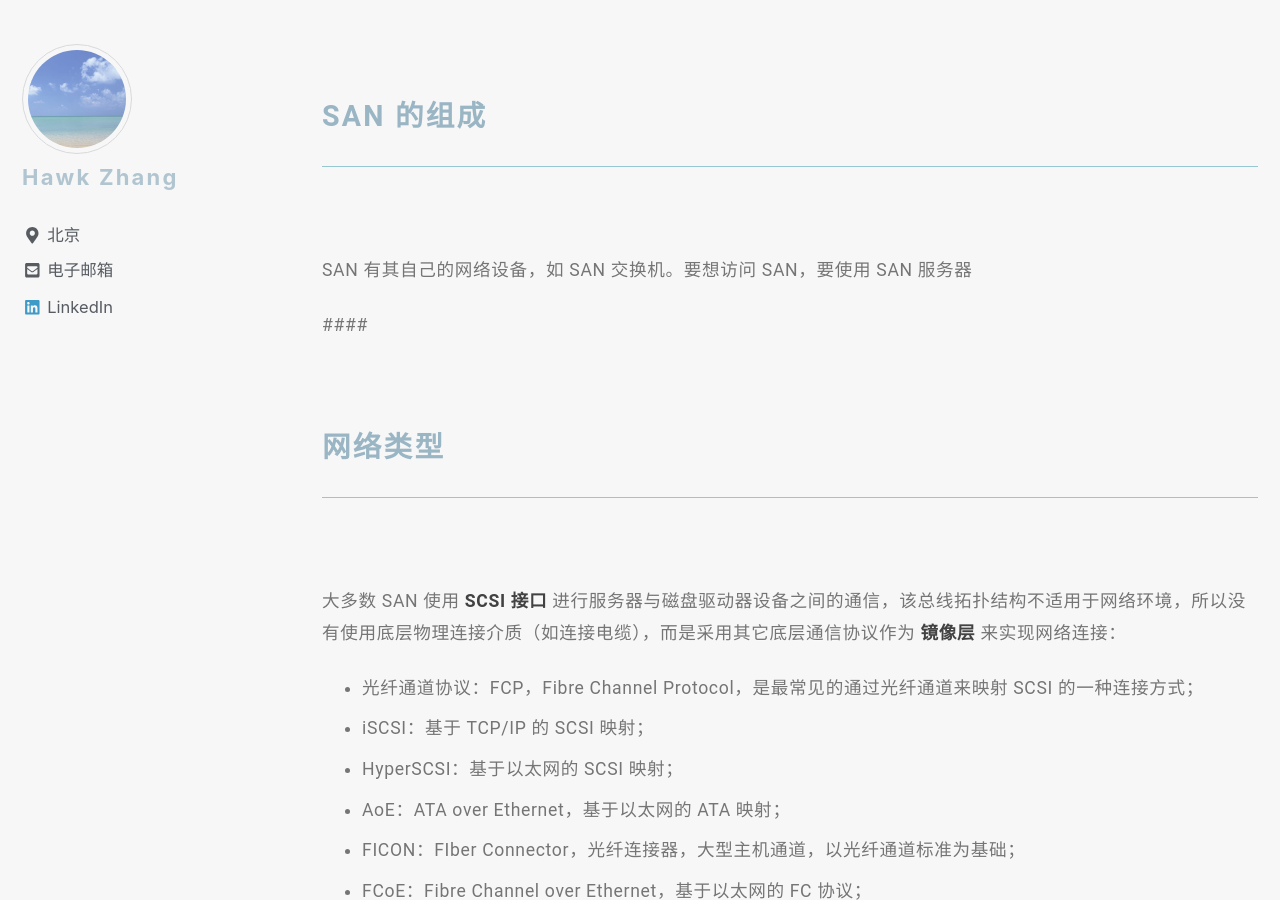
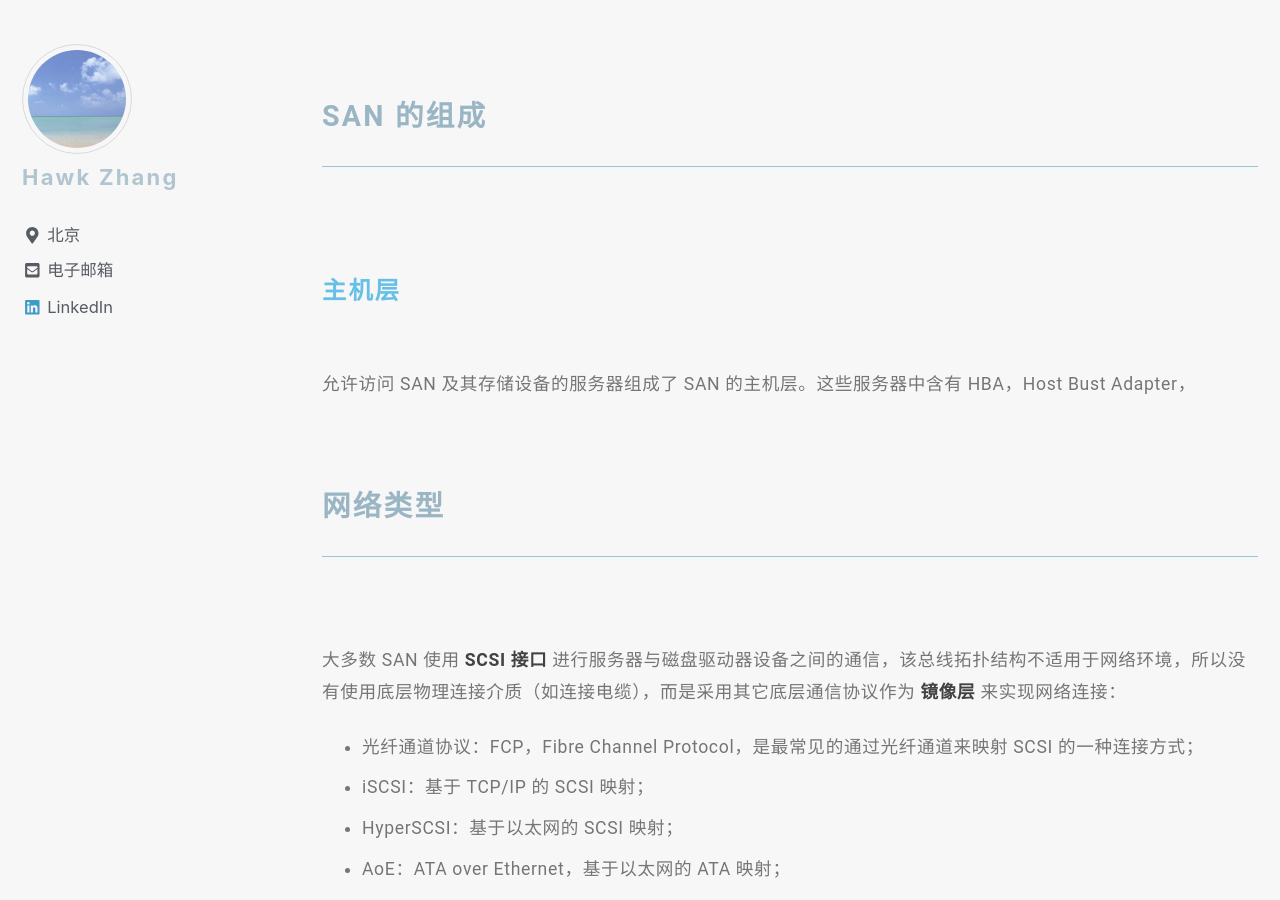
Before and after one commit to narru888/linotes_note, a Jekyll site: the page built from _posts/storage/2018-03-01-das.nas.san.md, in a window 1280 px wide and 900 px high, scrolled down 11540 px. Built offline with Jekyll 4.4.1, drawn with Linux system fonts in a browser that asks for light colours; nearby versions of some CDN libraries; a script that is not in the unit is left out.

Commit message:
update on 2018-11-21 19:11:01 CST

```diff
--- a/_posts/storage/2018-03-01-das.nas.san.md
+++ b/_posts/storage/2018-03-01-das.nas.san.md
@@ -210,10 +210,11 @@ SAN 不提供针对文件的服务，它进行的是 **基于块的操作**。
 
 ### SAN 的组成
 
-SAN 有其自己的网络设备，如 SAN 交换机。要想访问 SAN，要使用 SAN 服务器
 
 
-####
+#### 主机层
+
+允许访问 SAN 及其存储设备的服务器组成了 SAN 的主机层。这些服务器中含有 HBA，Host Bust Adapter，
 
 
 
```
